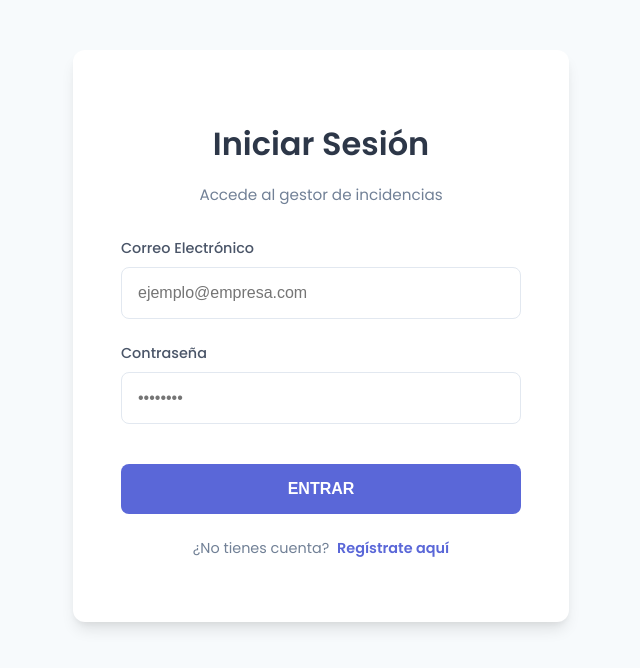
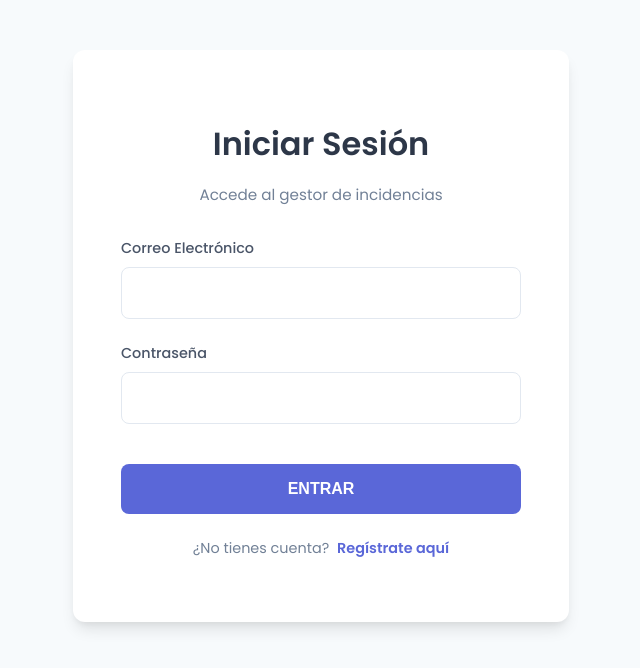
Before and after one commit to ivanzancajo/microservices-incident-manager, a Vue app in the folder frontend/: page / in a window 1280 px wide. Shown: the top 668 px of the page, without its empty margins (319-959 px from the left). Built offline with nearby package versions, Linux system fonts and the light colour scheme; no server answers; the HTML template or start-up script is replaced by a standard one.

Commit message:
other: elimina placeholders en el formulario

```diff
--- a/frontend/src/components/Login.vue
+++ b/frontend/src/components/Login.vue
@@ -93,7 +93,6 @@ const toggleMode = () => {
             id="name"
             type="text"
             v-model="name"
-            placeholder="Tu nombre"
             :required="isRegistering"
           />
         </div>
@@ -104,7 +103,6 @@ const toggleMode = () => {
             id="email"
             type="email"
             v-model="email"
-            placeholder="ejemplo@empresa.com"
             required
           />
         </div>
@@ -115,7 +113,6 @@ const toggleMode = () => {
             id="password"
             type="password"
             v-model="password"
-            placeholder="••••••••"
             required
           />
         </div>
```
